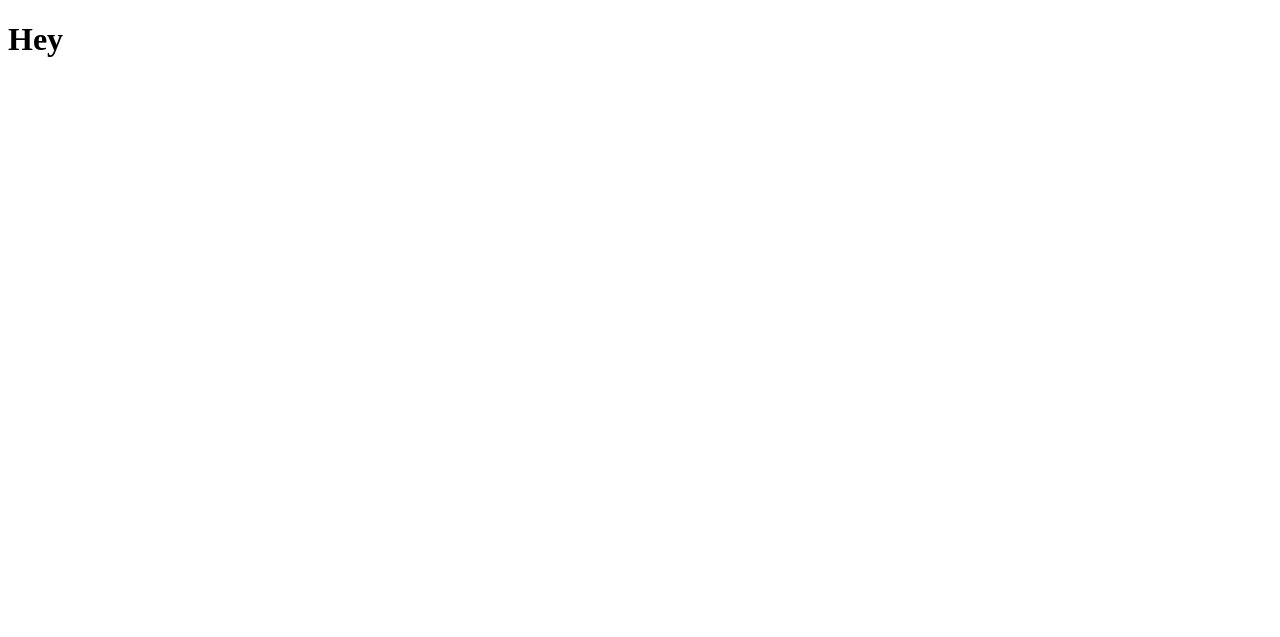
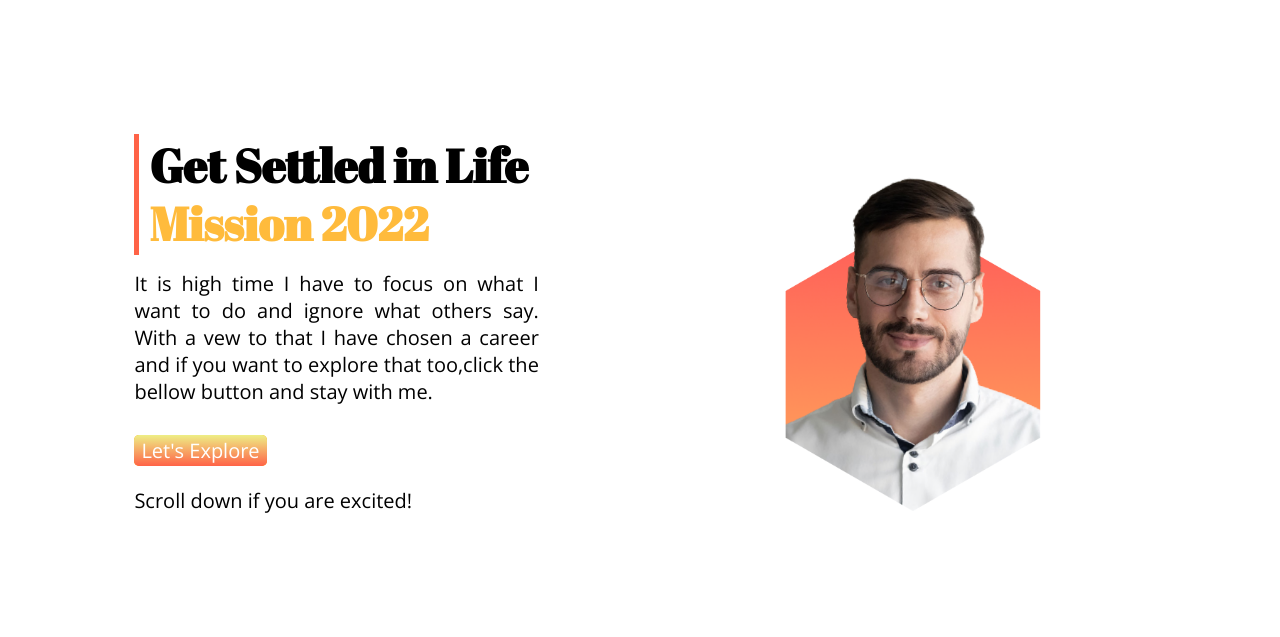
Before and after one commit to Farzana27fa/Get-Settle, a plain HTML site: page index.html in a window 1280 px wide. Drawn offline with nearby package versions, Linux system fonts and the light colour scheme.

Commit message:
Top portion commit

```diff
--- a/index.html
+++ b/index.html
@@ -8,12 +8,35 @@
     <link rel="stylesheet" href="style.css">
     <link rel="preconnect" href="https://fonts.googleapis.com">
     <link rel="preconnect" href="https://fonts.gstatic.com" crossorigin>
+    <link href="https://fonts.googleapis.com/css2?family=Open+Sans:wght@300&display=swap" rel="stylesheet">
+    <link rel="preconnect" href="https://fonts.googleapis.com">
+    <link rel="preconnect" href="https://fonts.gstatic.com" crossorigin>
     <link href="https://fonts.googleapis.com/css2?family=Abril+Fatface&family=Poppins&display=swap" rel="stylesheet">
     <title>Get settle in 2022</title>
 </head>
 
 <body>
-    <h1>Hey</h1>
+    <section class="divider-container first-part">
+        <div class="width-divider">
+            <div class="side-line">
+                <h1>Get Settled in Life</h1>
+                <h1 class="diff-color">Mission 2022</h1>
+            </div>
+            <p>It is high time I have to focus on what I want to do and ignore what others say. With a
+                vew to that I
+                have chosen a career and if you want to explore that too,click the bellow button and stay with me.</p>
+            <a target="_blank"
+                href="https://careerfoundry.com/en/blog/web-development/what-does-it-take-to-become-a-web-developer-everything-you-need-to-know-before-getting-started/"
+                class="design-button">Let's Explore</a>
+            <p>Scroll down if you are excited!</p>
+
+        </div>
+        <div class="width-divider">
+            <img src="images/person/person-3.png" alt="A developer">
+
+        </div>
+    </section>
+
 
 </body>
 
--- a/style.css
+++ b/style.css
@@ -1,3 +1,51 @@
 body{
-    font-family: ;
+    font-family: 'Abril Fatface', cursive;
+
+    font-size: 31px;
 }
+h1{
+    padding-left: 10px;
+    margin-top: 0;
+    margin-bottom: -5px;
+}
+.diff-color{
+    color: rgb(255, 187, 60);
+}
+.divider-container{
+    display: flex;
+}
+.first-part{
+    padding-bottom: 100px;
+}
+.width-divider{
+    width: 50%;
+    padding-top: 10%;
+    padding-left: 10%;
+
+}
+.width-divider img{
+    width: 60%;
+    padding-top: 0;
+}
+.side-line{
+    border-left: 5px solid tomato;
+
+
+}
+p{
+    width: 80%;
+    font-family: 'Open Sans', sans-serif;
+    font-size: 20px;
+    text-align: justify;
+}
+.design-button{
+    font-family: 'Open Sans', sans-serif;
+    font-size: 20px;
+    text-decoration:none ;
+    background-color: orange;
+    padding: 2px 7px;
+    border-radius: 5px;
+    background-image:linear-gradient(rgb(238, 238, 133) ,tomato)  ;/* color shadding, on button,from daker to lighter*/
+    color: white;
+    font-weight: 250;
+}
```
